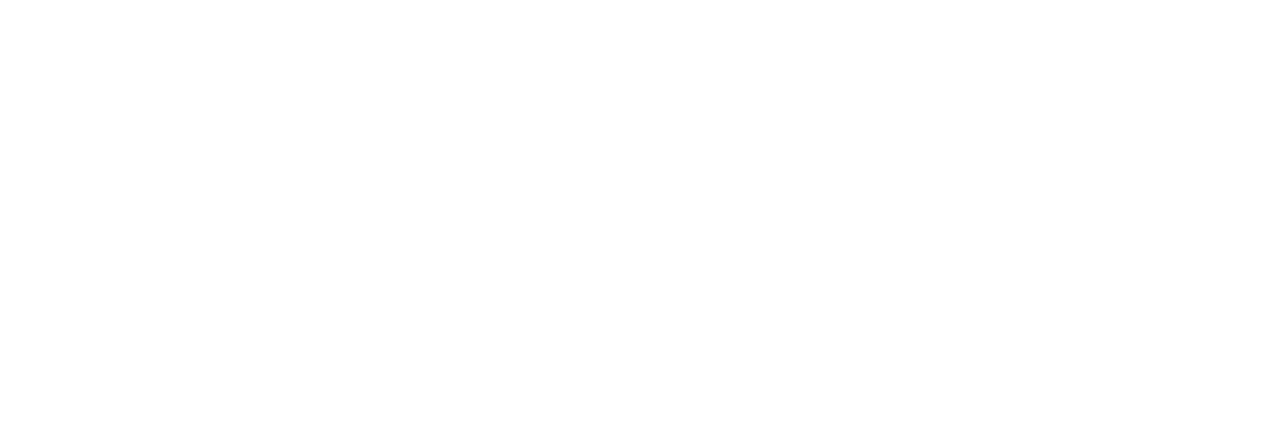
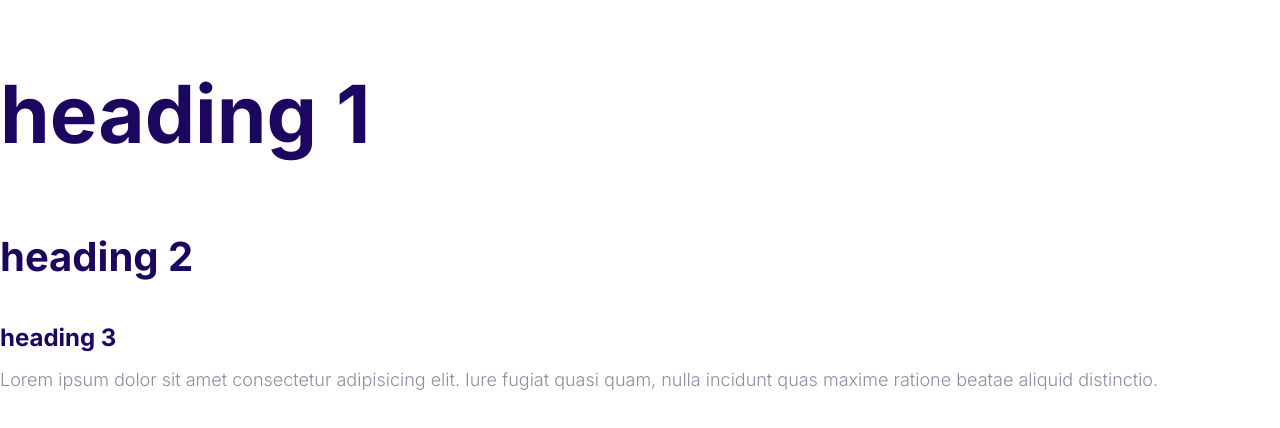
Before and after one commit to sepehr71/HtmlCssExams, a plain HTML site: page html-project/index.html in a window 1280 px wide. Drawn offline with Linux system fonts and the light colour scheme.

Commit message:
adding font size and basic mmaterials

```diff
--- a/html-project/css/style.css
+++ b/html-project/css/style.css
@@ -5,3 +5,45 @@
   --color-heading: #1b0760;
   --color-body: #918ca4;
 }
+html {
+  font-size: 62.5%;
+}
+body {
+  font-family: "inter", Arial, Helvetica, sans-serif;
+  color: var(--color-body);
+  line-height: 1.5;
+  font-size: 2.4rem;
+}
+
+h1,
+h2,
+h3 {
+  color: var(--color-heading);
+}
+h1 {
+  font-size: 7rem;
+}
+h2 {
+  font-size: 4rem;
+}
+h3 {
+  font-size: 3rem;
+  margin-bottom: 1rem;
+}
+p {
+  margin-top: 0;
+}
+@media screen and (min-width: 1024px) {
+  body {
+    font-size: 1.8rem;
+  }
+  h1 {
+    font-size: 8rem;
+  }
+  h2 {
+    font-size: 4rem;
+  }
+  h3 {
+    font-size: 2.4rem;
+  }
+}
--- a/html-project/index.html
+++ b/html-project/index.html
@@ -4,11 +4,23 @@
     <meta charset="UTF-8" />
     <meta http-equiv="X-UA-Compatible" content="IE=edge" />
     <meta name="viewport" content="width=device-width, initial-scale=1.0" />
+    <link rel="preconnect" href="https://fonts.googleapis.com" />
+    <link rel="preconnect" href="https://fonts.gstatic.com" crossorigin />
+    <link
+      href="https://fonts.googleapis.com/css2?family=Inter:wght@300;700&display=swap"
+      rel="stylesheet"
+    />
     <link rel="stylesheet" href="css/normalize.css" />
     <link rel="stylesheet" href="css/style.css" />
     <title>Document</title>
   </head>
   <body>
-    <div class="box"></div>
+    <h1>heading 1</h1>
+    <h2>heading 2</h2>
+    <h3>heading 3</h3>
+    <p>
+      Lorem ipsum dolor sit amet consectetur adipisicing elit. Iure fugiat quasi
+      quam, nulla incidunt quas maxime ratione beatae aliquid distinctio.
+    </p>
   </body>
 </html>
```
